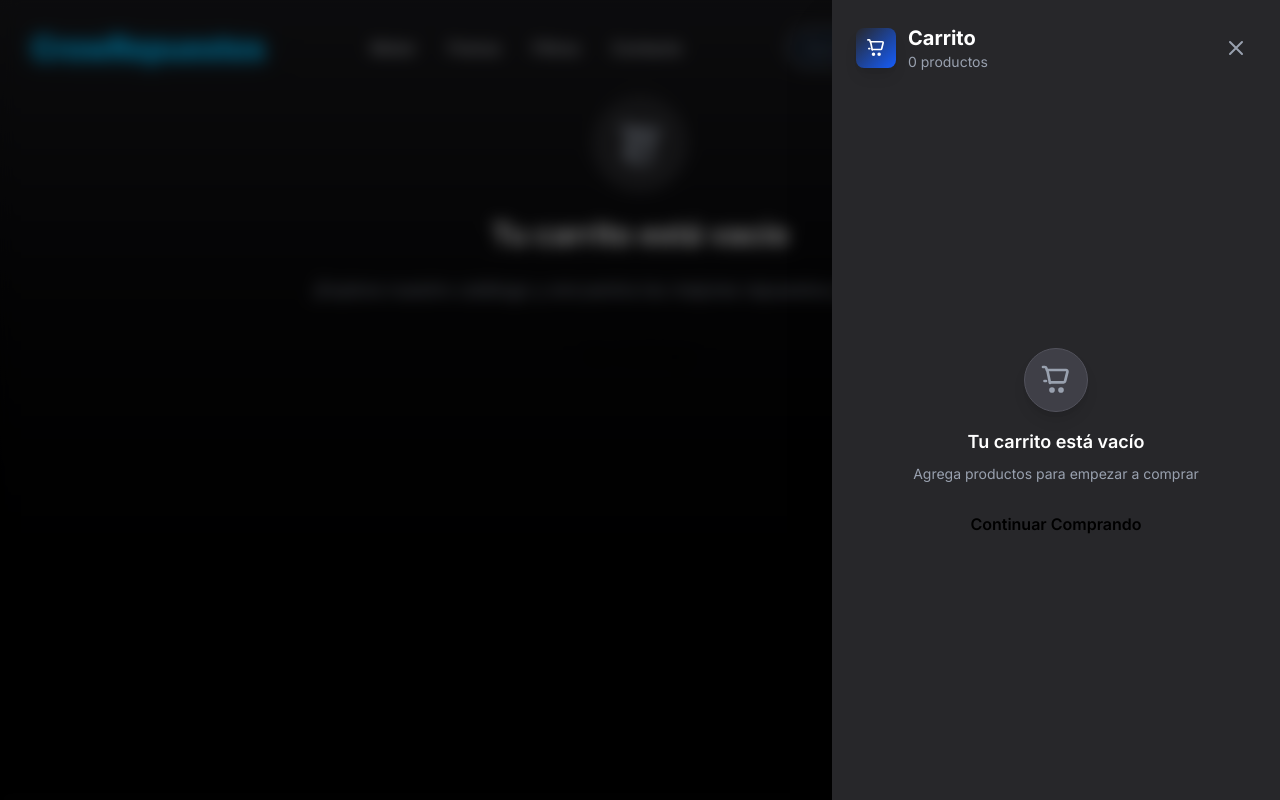
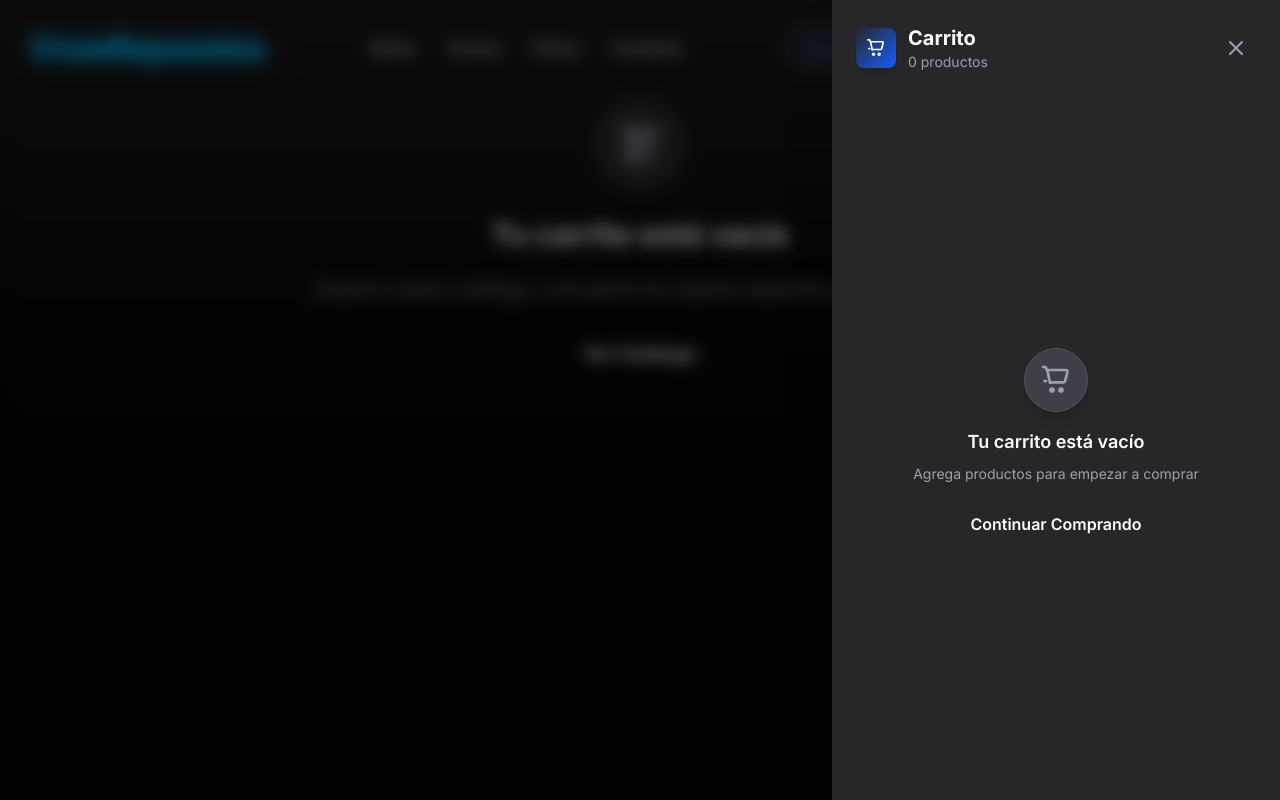
Before and after one commit to lautigit1/Crow, a Next.js app: page /cart in a window 1280 px wide. Both pictures are taken after a click on the button "Carrito de compras". Shown: the top 800 px of the page. Built offline with nearby package versions, Linux system fonts and the light colour scheme.

Commit message:
Subo modificaciones visuales :)

```diff
--- a/app/cart/page.tsx
+++ b/app/cart/page.tsx
@@ -128,7 +128,7 @@ export default function CartPage() {
             </p>
             <Link
               href="/products"
-              className="inline-block bg-azul-electrico text-black px-8 py-3 rounded-xl font-bold text-lg transition-all duration-300 hover:scale-105 shadow-neon-blue"
+              className="inline-block bg-azul-electrico text-white px-8 py-3 rounded-xl font-bold text-lg transition-all duration-300 hover:scale-105 shadow-neon-blue"
             >
               Ver Catálogo
             </Link>
@@ -217,7 +217,7 @@ export default function CartPage() {
                       placeholder="Código postal"
                       className="flex-grow px-3 py-2 bg-zinc-700 border border-zinc-600 rounded-lg text-white placeholder-gray-400 focus:outline-none focus:border-azul-electrico"
                     />
-                    <button className="px-4 py-2 bg-azul-electrico text-black rounded-lg font-medium hover:bg-blue-400 transition-colors">
+                    <button className="px-4 py-2 bg-azul-electrico text-white rounded-lg font-medium hover:bg-blue-400 transition-colors">
                       Calcular
                     </button>
                   </div>
--- a/app/components/cart/CartDrawer.tsx
+++ b/app/components/cart/CartDrawer.tsx
@@ -124,7 +124,7 @@ export default function CartDrawer({ isOpen, onClose }: CartDrawerProps) {
                   <p className="text-gray-400 text-sm mb-4">Agrega productos para empezar a comprar</p>
                   <button
                     onClick={onClose}
-                    className="bg-azul-electrico text-black px-6 py-3 rounded-lg font-semibold hover:bg-blue-400 transition-colors"
+                    className="bg-azul-electrico text-white px-6 py-3 rounded-lg font-semibold hover:bg-blue-400 transition-colors"
                   >
                     Continuar Comprando
                   </button>
@@ -229,7 +229,7 @@ export default function CartDrawer({ isOpen, onClose }: CartDrawerProps) {
                       <Link
                         href="/checkout"
                         onClick={onClose}
-                        className="block w-full cursor-pointer bg-azul-electrico text-black text-center py-4 rounded-xl font-bold hover:bg-blue-400 transition-colors"
+                        className="block w-full cursor-pointer bg-azul-electrico text-white text-center py-4 rounded-xl font-bold hover:bg-blue-400 transition-colors"
                       >
                         ⚡ Proceder al Pago
                       </Link>
```
